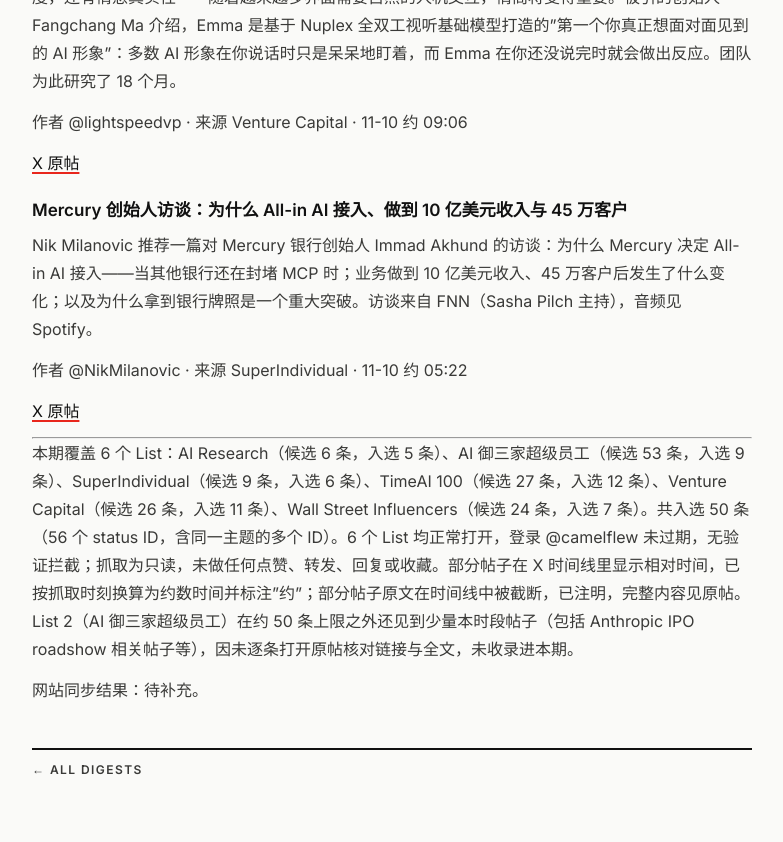
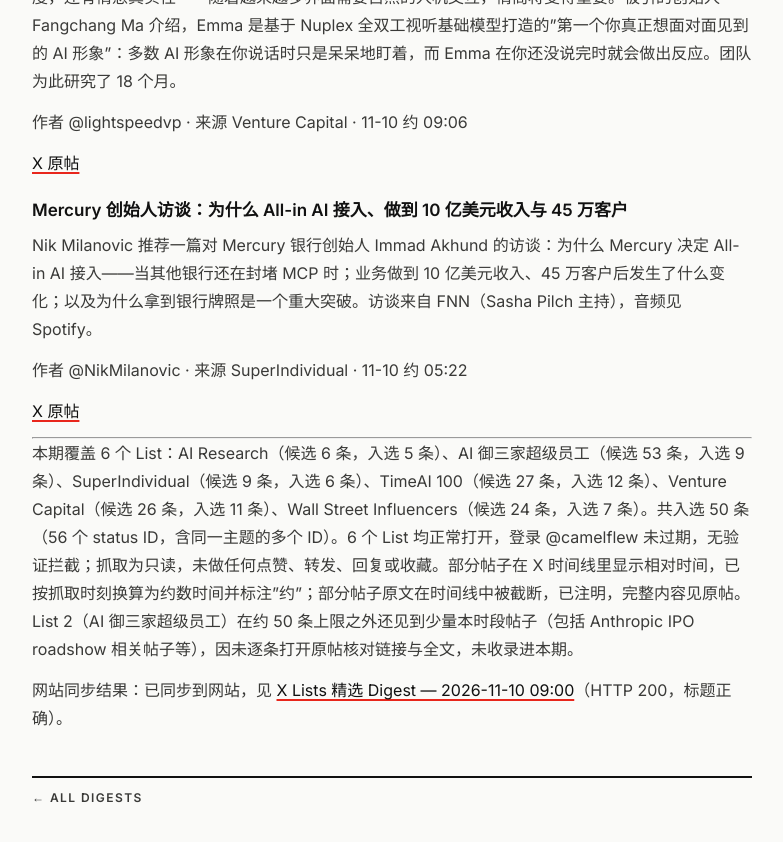
Before and after one commit to cptidiot/mzhao.me, a Jekyll site: the page built from _digests/2026-11-10-x-lists-0900.md, in a window 1280 px wide and 900 px high, scrolled down 12232 px. Shown: the top 842 px of the window, without its empty margins (248-1031 px from the left). Built offline with Jekyll 4.4.1, drawn with Linux system fonts in a browser that asks for light colours.

Commit message:
Digest: x-lists 2026-11-10 (sync note)

```diff
--- a/_digests/2026-11-10-x-lists-0900.md
+++ b/_digests/2026-11-10-x-lists-0900.md
@@ -723,4 +723,4 @@
 
 本期覆盖 6 个 List：AI Research（候选 6 条，入选 5 条）、AI 御三家超级员工（候选 53 条，入选 9 条）、SuperIndividual（候选 9 条，入选 6 条）、TimeAI 100（候选 27 条，入选 12 条）、Venture Capital（候选 26 条，入选 11 条）、Wall Street Influencers（候选 24 条，入选 7 条）。共入选 50 条（56 个 status ID，含同一主题的多个 ID）。6 个 List 均正常打开，登录 @camelflew 未过期，无验证拦截；抓取为只读，未做任何点赞、转发、回复或收藏。部分帖子在 X 时间线里显示相对时间，已按抓取时刻换算为约数时间并标注"约"；部分帖子原文在时间线中被截断，已注明，完整内容见原帖。List 2（AI 御三家超级员工）在约 50 条上限之外还见到少量本时段帖子（包括 Anthropic IPO roadshow 相关帖子等），因未逐条打开原帖核对链接与全文，未收录进本期。
 
-网站同步结果：待补充。
+网站同步结果：已同步到网站，见 [X Lists 精选 Digest — 2026-11-10 09:00](https://mzhao.me/digest/2026-11-10-x-lists-0900/)（HTTP 200，标题正确）。
```
